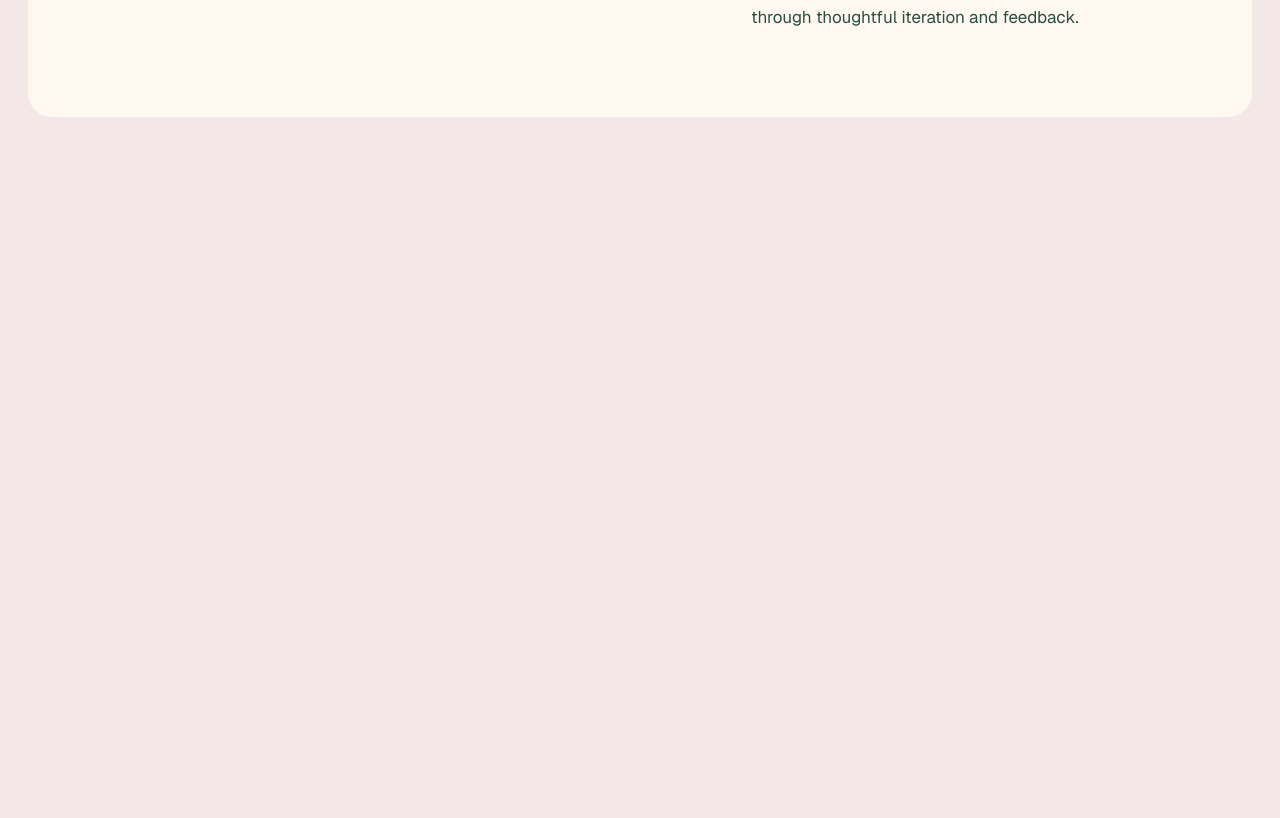
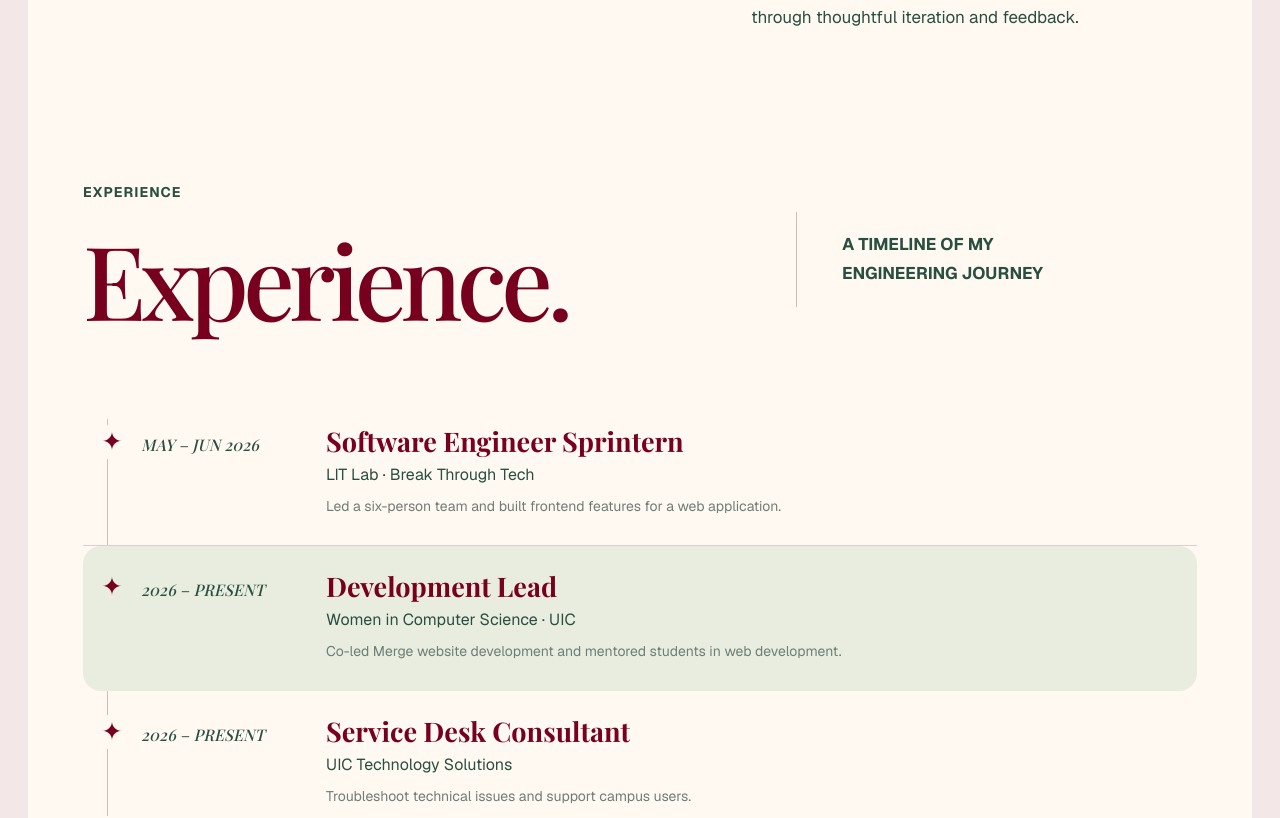
Before and after one commit to psond16/updated-personal-portfolio-2027, a Next.js app: page / in a window 1280 px wide. Shown: the part 1533-2351 px from the top of the page. Before the commit the page ends 1678 px from the top, so only its background shows below. Built offline with nearby package versions, Linux system fonts and the light colour scheme; a web font is replaced by a local one.

Commit message:
exp layout and styling done - no animations

```diff
--- a/app/page.tsx
+++ b/app/page.tsx
@@ -1,9 +1,10 @@
+
 import Header from "@/components/Header";
 import Hero from "@/components/Hero";
 import About from "@/components/About";
+import Experience from "@/components/Experience";
 
 import styles from "../styles/page.module.css";
-
 
 export default function Home() {
   return (
@@ -12,6 +13,7 @@ export default function Home() {
         <Header />
         <Hero />
         <About />
+        <Experience />
       </div>
     </main>
   );
```
